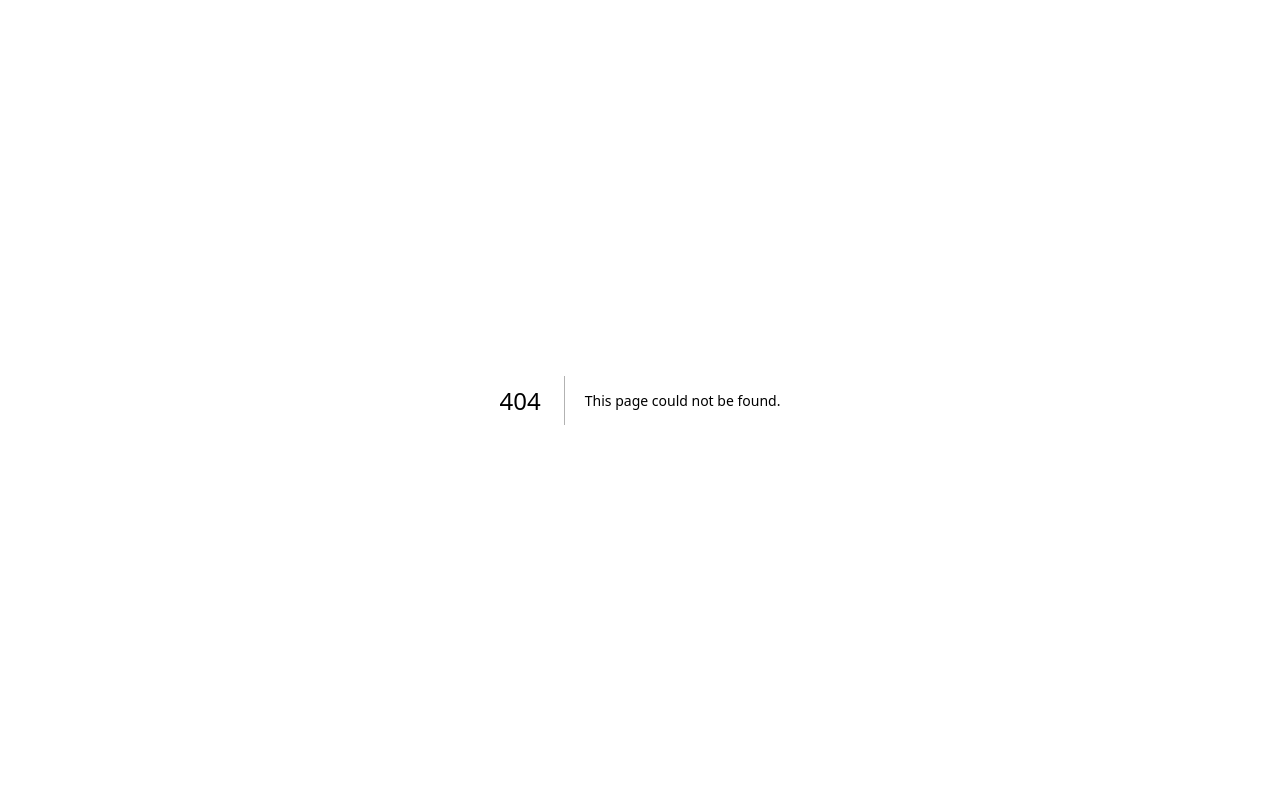
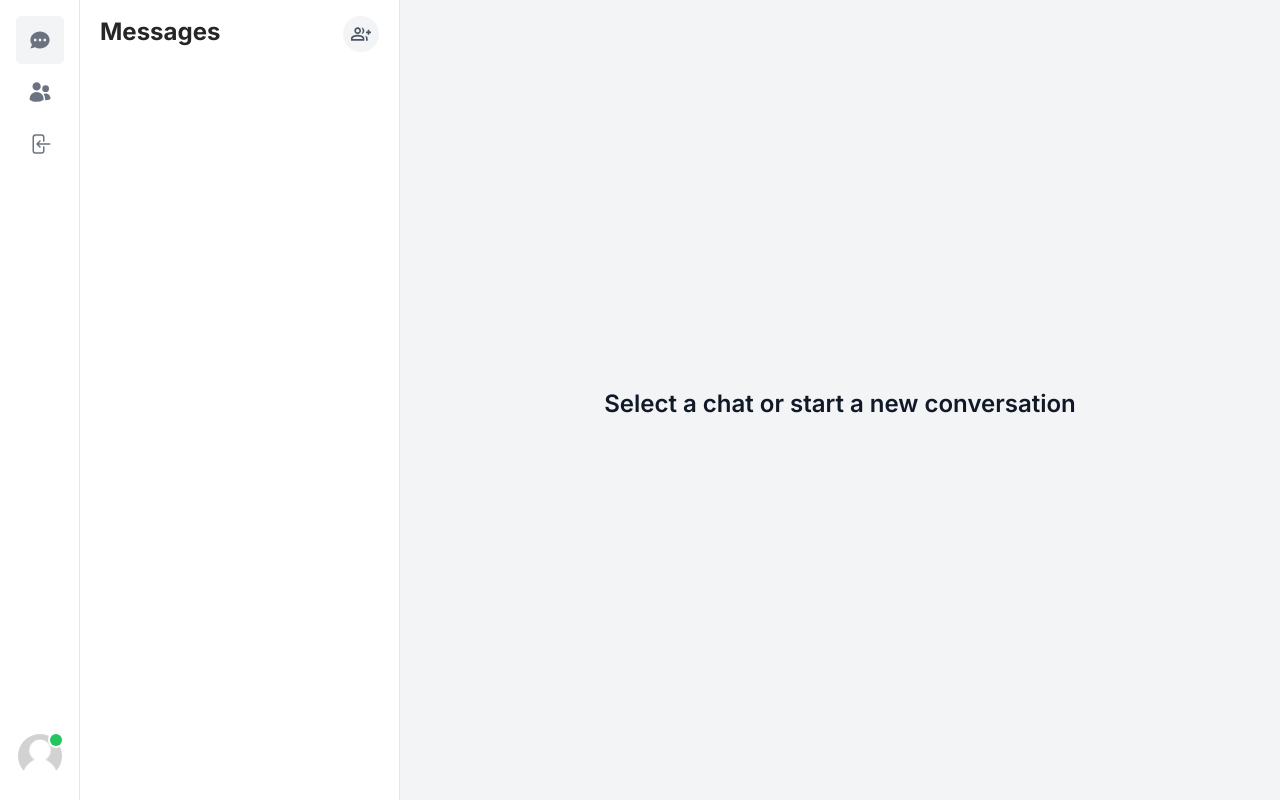
Before and after one commit to shadeshsaha/Socket.io-Practice, a Next.js app in the folder realtime-chat-app/: page /conversations in a window 1280 px wide. Before the commit this address had no page. Built offline with nearby package versions, Linux system fonts and the light colour scheme; no server answers.

Commit message:
Added Conversation Lists

```diff
--- a/realtime-chat-app/next.config.mjs
+++ b/realtime-chat-app/next.config.mjs
@@ -10,6 +10,11 @@
       "avatars.githubusercontent.com",
       "lh3.googleusercontent.com",
     ],
+    // domains: [
+    //   "res.cloudinary.com",
+    //   "avatars.githubusercontent.com",
+    //   "lh3.googleusercontent.com",
+    // ],
   },
 };
 
--- /dev/null
+++ b/realtime-chat-app/src/app/actions/getConversations.ts
@@ -0,0 +1,44 @@
+import prisma from "@/app/libs/prismadb";
+import getCurrentUser from "./getCurrentUser";
+
+const getConversations = async () => {
+  const currentUser = await getCurrentUser();
+
+  // If there is no current user
+  if (!currentUser?.id) {
+    return [];
+  }
+
+  try {
+    // find the conversations
+    const conversations = await prisma.conversation.findMany({
+      // order newly conversations by the latest message that has been sent.
+      orderBy: {
+        lastMessageAt: "desc",
+      },
+      where: {
+        userIds: {
+          // load every single conversation that includes current user, that includes single one-to-one conversations and group chats.
+          has: currentUser.id,
+        },
+      },
+      // populate some of the fields that have in the conversations model.
+      include: {
+        users: true,
+        messages: {
+          // populate the users inside of the messages
+          include: {
+            sender: true, // author of the message.
+            seen: true, // seen is an array of people who have seen the latest message.
+          },
+        },
+      },
+    });
+
+    return conversations;
+  } catch (error: any) {
+    return [];
+  }
+};
+
+export default getConversations;
--- /dev/null
+++ b/realtime-chat-app/src/app/conversations/components/ConversationList.tsx
@@ -0,0 +1,71 @@
+"use client";
+
+import useConversation from "@/app/hooks/useConversation";
+import { FullConversationType } from "@/app/types";
+import clsx from "clsx";
+import { useRouter } from "next/navigation";
+import { useState } from "react";
+import { MdOutlineGroupAdd } from "react-icons/md";
+
+interface ConversationListProps {
+  // Will update these items in real time using "Pusher", which users "Sockets" underneath.
+  initialItems: FullConversationType[];
+}
+
+const ConversationList: React.FC<ConversationListProps> = ({
+  initialItems,
+}) => {
+  const [items, setItems] = useState(initialItems);
+  const router = useRouter();
+  const { conversationId, isOpen } = useConversation();
+
+  return (
+    <aside
+      className={clsx(
+        `
+        fixed
+        inset-y-0
+        pb-20
+        lg:pb-0
+        lg:left-20
+        lg:w-80
+        lg:block
+        overflow-y-auto
+        border-r
+        border-gray-200
+        `,
+        isOpen ? "hidden" : "block w-full left-0"
+      )}
+    >
+      <div className="px-5">
+        <div className="flex justify-between mb-4 pt-4">
+          <div
+            className="
+            text-2xl
+            font-bold
+            text-neutral-800
+          "
+          >
+            Messages
+          </div>
+
+          <div
+            className="
+            rounded-full
+            p-2
+            bg-gray-100
+            text-gray-600
+            cursor-pointer
+            hover:opacity-75
+            transition
+          "
+          >
+            <MdOutlineGroupAdd size={20} />
+          </div>
+        </div>
+      </div>
+    </aside>
+  );
+};
+
+export default ConversationList;
--- /dev/null
+++ b/realtime-chat-app/src/app/conversations/layout.tsx
@@ -0,0 +1,20 @@
+import getConversations from "../actions/getConversations";
+import Sidebar from "../components/sidebar/Sidebar";
+import ConversationList from "./components/ConversationList";
+
+export default async function ConversationsLayout({
+  children,
+}: {
+  children: React.ReactNode;
+}) {
+  // Load the conversations here
+  const conversations = await getConversations();
+  return (
+    <Sidebar>
+      <div className="h-full">
+        <ConversationList initialItems={conversations} />
+        {children}
+      </div>
+    </Sidebar>
+  );
+}
--- /dev/null
+++ b/realtime-chat-app/src/app/conversations/page.tsx
@@ -0,0 +1,18 @@
+"use client";
+
+import clsx from "clsx";
+import EmptyState from "../components/EmptyState";
+import useConversation from "../hooks/useConversation";
+
+const Home = () => {
+  const { isOpen } = useConversation();
+  return (
+    <div
+      className={clsx("lg:pl-80 h-full lg:block", isOpen ? "block" : "hidden")}
+    >
+      <EmptyState />
+    </div>
+  );
+};
+
+export default Home;
--- /dev/null
+++ b/realtime-chat-app/src/app/types/index.ts
@@ -0,0 +1,11 @@
+import { Conversation, Message, User } from "@prisma/client";
+
+export type FullMessageType = Message & {
+  sender: User;
+  seen: User[];
+};
+
+export type FullConversationType = Conversation & {
+  users: User[];
+  messages: FullMessageType[];
+};
```
